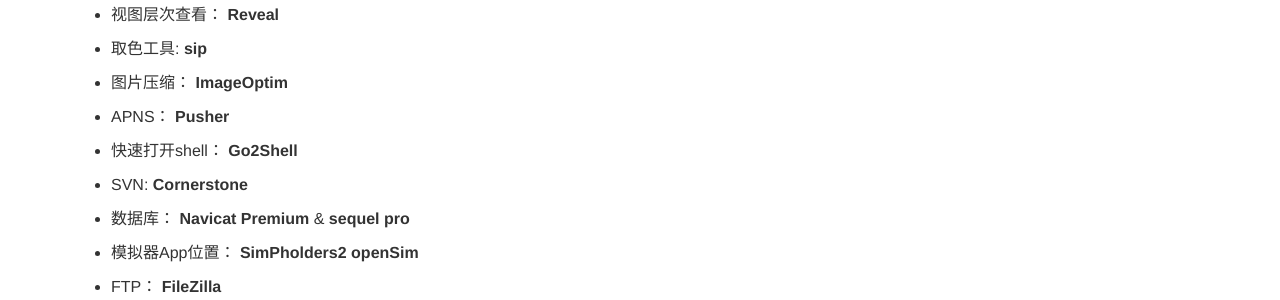
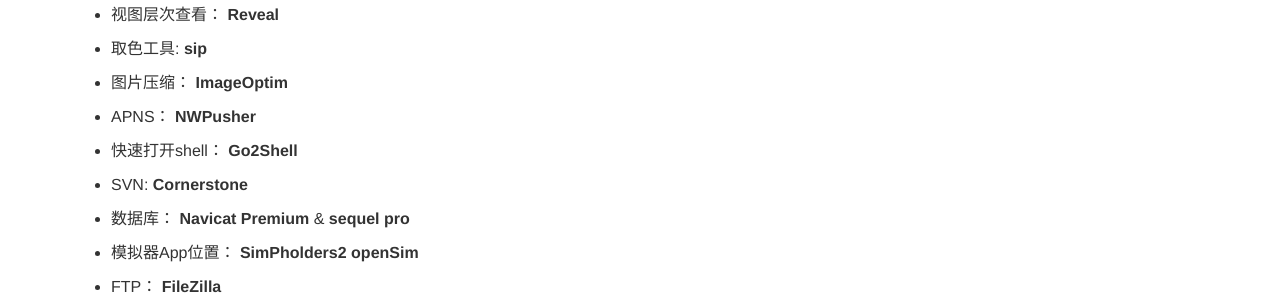
Before and after one commit to wigl/wigl.github.io, a Jekyll site: the page built from _posts/2016-05-01-soft.md, in a window 1280 px wide. Shown: the part 817-1117 px from the top of the page. Built offline with Jekyll 4.4.1, drawn with Linux system fonts in a browser that asks for light colours.

Commit message:
soft备注小修改

```diff
--- a/_posts/2016-05-01-soft.md
+++ b/_posts/2016-05-01-soft.md
@@ -51,7 +51,7 @@
 
 - 图片压缩： **ImageOptim**
 
-- APNS： **Pusher**
+- APNS： **NWPusher**
 
 - 快速打开shell： **Go2Shell**
 
```
